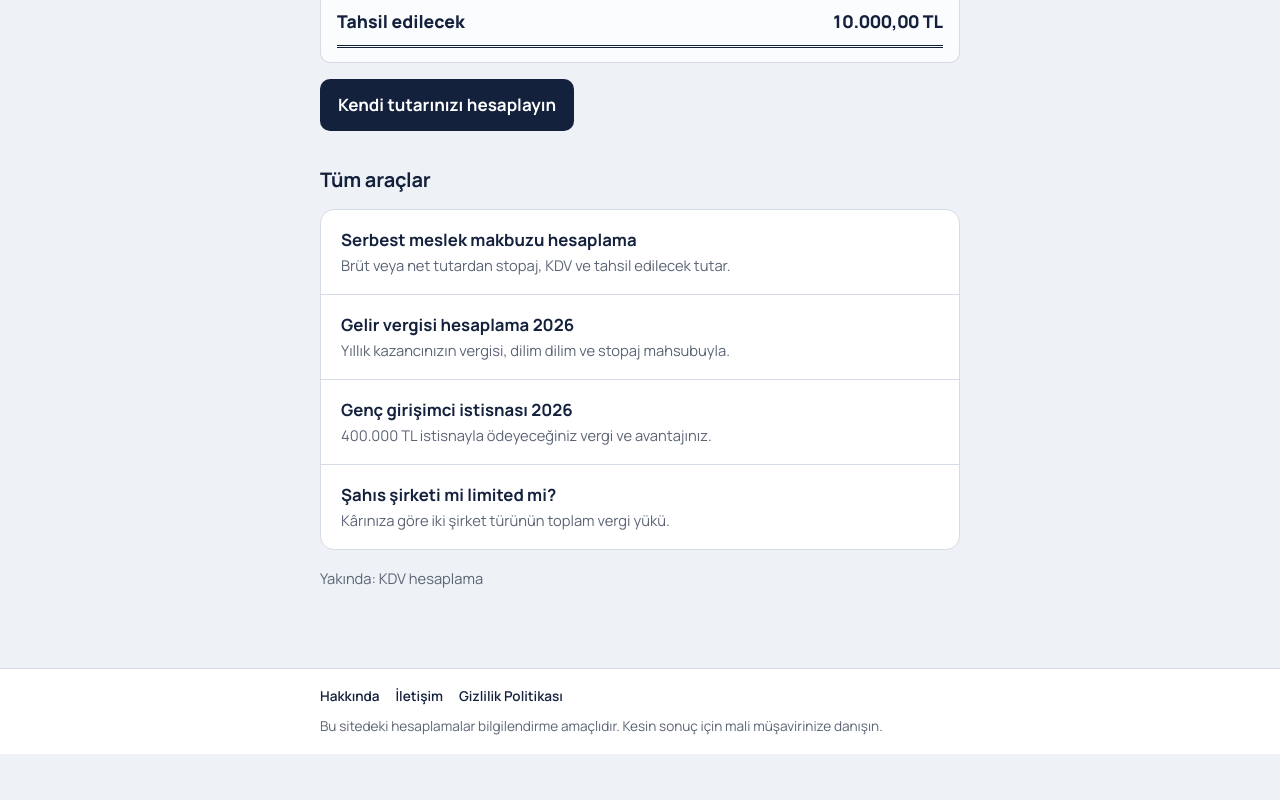
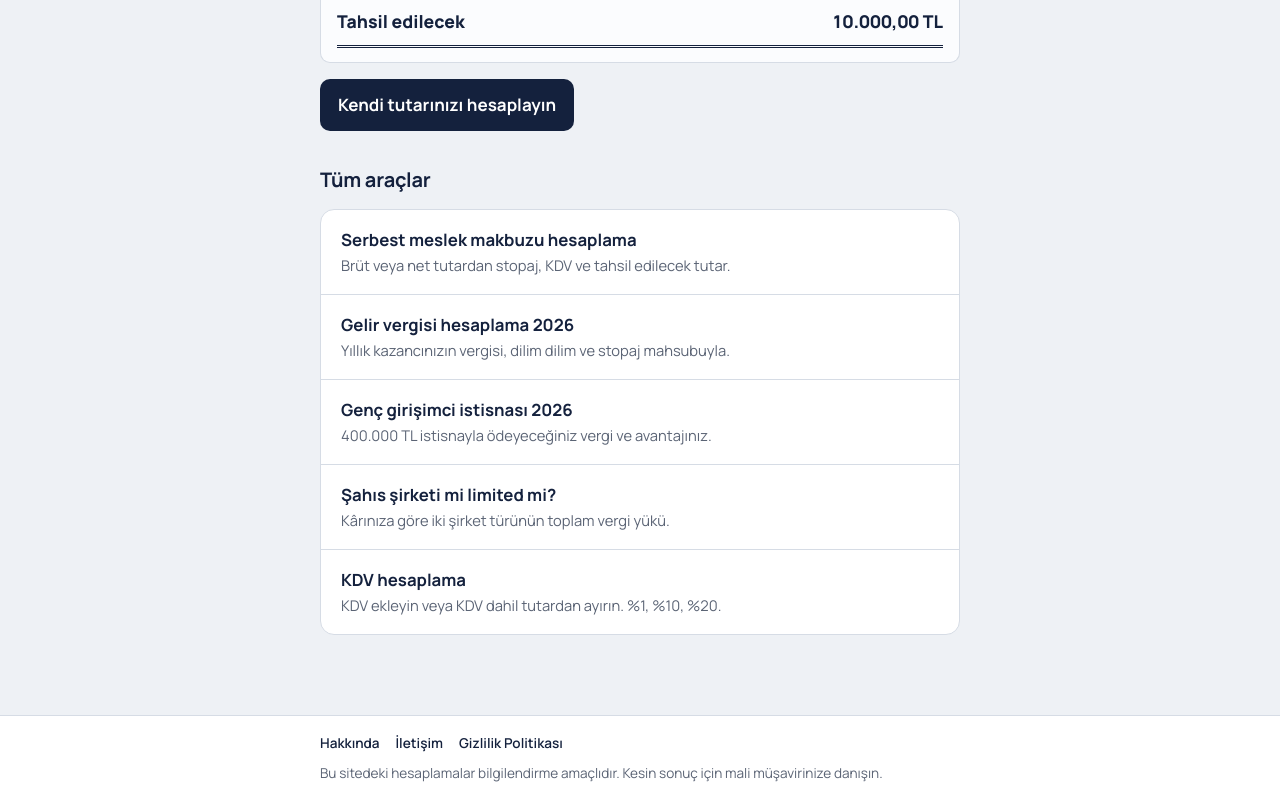
Before and after one commit to yavuzscvk-source/freelancer-vergi, a Next.js app: page / in a window 1280 px wide. Shown: the part 432-1232 px from the top of the page. Before the commit the page ends 1186 px from the top, so only its background shows below. Built offline with nearby package versions, Linux system fonts and the light colour scheme.

Commit message:
Update page.js

```diff
--- a/app/page.js
+++ b/app/page.js
@@ -5,6 +5,7 @@ const ARACLAR = [
   { href: "/gelir-vergisi-hesaplama", baslik: "Gelir vergisi hesaplama 2026", aciklama: "Yıllık kazancınızın vergisi, dilim dilim ve stopaj mahsubuyla." },
   { href: "/genc-girisimci-istisnasi", baslik: "Genç girişimci istisnası 2026", aciklama: "400.000 TL istisnayla ödeyeceğiniz vergi ve avantajınız." },
   { href: "/sahis-mi-limited-mi", baslik: "Şahıs şirketi mi limited mi?", aciklama: "Kârınıza göre iki şirket türünün toplam vergi yükü." },
+  { href: "/kdv-hesaplama", baslik: "KDV hesaplama", aciklama: "KDV ekleyin veya KDV dahil tutardan ayırın. %1, %10, %20." },
 ];
 
 export default function Home() {
@@ -33,7 +34,6 @@ export default function Home() {
           </li>
         ))}
       </ul>
-      <p className="muted">Yakında: KDV hesaplama</p>
     </>
   );
 }
```
